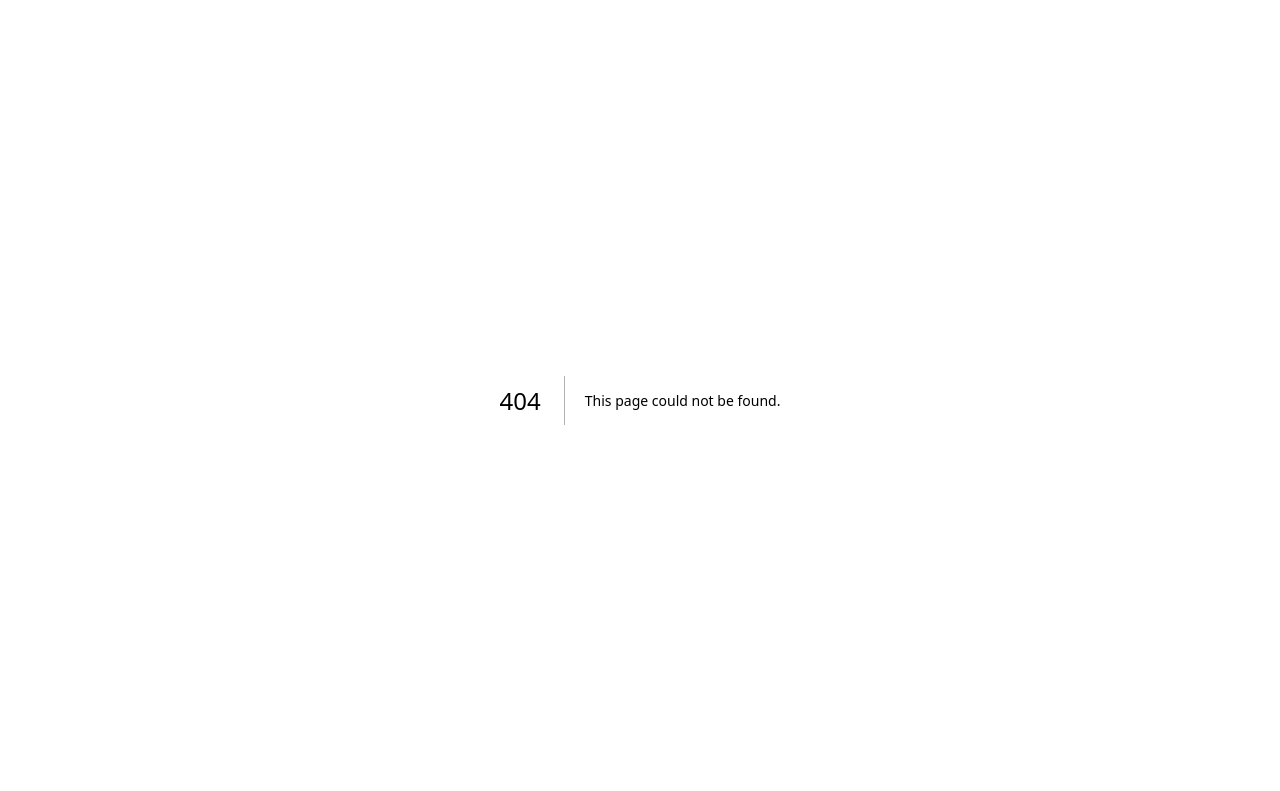
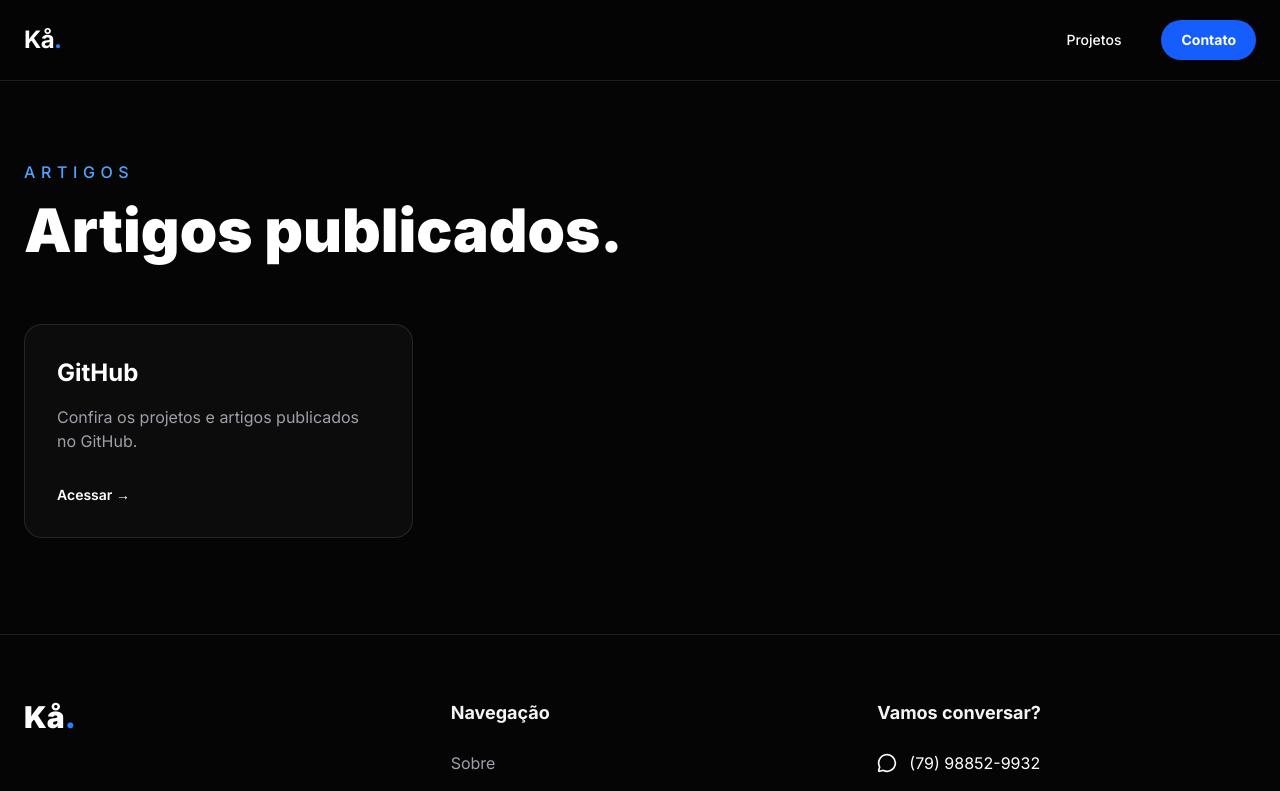
Before and after one commit to kaiquemacieira/PortfolioKaMacieira, a Next.js app: page /artigos in a window 1280 px wide. Before the commit this address had no page. Shown: the top 791 px of the page. Built offline with nearby package versions, Linux system fonts and the light colour scheme.

Commit message:
upgrade2

```diff
--- /dev/null
+++ b/app/artigos/page.tsx
@@ -0,0 +1,42 @@
+import Header from "@/components/Header";
+import Footer from "@/components/Footer";
+
+export default function Artigos() {
+  return (
+    <main className="min-h-screen bg-[#050505] text-white">
+      <Header />
+
+      <section className="bg-[#050505] py-24 pt-40">
+        <div className="mx-auto max-w-7xl px-6">
+          <div className="max-w-3xl">
+            <p className="uppercase tracking-[0.35em] text-blue-400 font-medium">
+              Artigos
+            </p>
+            <h2 className="mt-4 text-4xl font-black md:text-6xl">
+              Artigos publicados.
+            </h2>
+          </div>
+
+          <div className="mt-16 grid gap-8 lg:grid-cols-3">
+            <a
+              href="https://github.com/kaiquemacieira"
+              target="_blank"
+              rel="noopener noreferrer"
+              className="rounded-2xl border border-white/10 bg-white/[0.03] p-8 flex flex-col h-full transition hover:border-blue-500/50"
+            >
+              <h3 className="text-2xl font-bold">GitHub</h3>
+              <p className="mt-4 flex-grow text-zinc-400">
+                Confira os projetos e artigos publicados no GitHub.
+              </p>
+              <span className="mt-8 text-sm font-semibold hover:text-blue-400 transition">
+                Acessar →
+              </span>
+            </a>
+          </div>
+        </div>
+      </section>
+
+      <Footer />
+    </main>
+  );
+}
--- a/components/Footer.tsx
+++ b/components/Footer.tsx
@@ -11,12 +11,8 @@ export default function Footer() {
         {/* Marca */}
         <div>
           <h2 className="text-3xl font-black">
-            KaMacieira<span className="text-blue-500">.</span>
+            Kå<span className="text-blue-500">.</span>
           </h2>
-          <p className="mt-6 max-w-sm leading-7 text-zinc-400">
-            Transformo ideias em plataformas digitais de alta performance.
-            Sites rápidos, seguros e focados em gerar resultados reais para o seu negócio.
-          </p>
         </div>
 
         {/* Navegação */}
@@ -56,7 +52,7 @@ export default function Footer() {
         </div>
       </div>
       <div className="border-t border-white/10 py-6 text-center text-sm text-zinc-500">
-        © {new Date().getFullYear()} KaMacieira. Todos os direitos reservados.
+        © {new Date().getFullYear()} Kå. Todos os direitos reservados.
       </div>
     </footer>
   );
--- a/components/Header.tsx
+++ b/components/Header.tsx
@@ -18,7 +18,7 @@ export default function Header() {
           className="text-2xl font-bold tracking-tight transition hover:text-blue-400"
           onClick={() => setOpen(false)}
         >
-          KaMacieira<span className="text-blue-500">.</span>
+          Kå<span className="text-blue-500">.</span>
         </a>
 
         {/* Desktop */}
--- a/components/sections/Projects.tsx
+++ b/components/sections/Projects.tsx
@@ -1,3 +1,4 @@
+import Link from "next/link";
 import ProjectCard from "@/components/ProjectCard";
 
 const projects = [
@@ -7,10 +8,10 @@ const projects = [
       "Aplicativo desenvolvido para otimizar processos e facilitar o dia a dia dos usuários com uma experiência moderna e intuitiva.",
     technologies: ["React Native", "Expo", "Firebase"],
     demo: "https://cricri-2026.vercel.app/",
-    github: "https://cricri-2026.vercel.app/",
+    github: "https://github.com/kaiquemacieira/fascunderground",
   },
   {
-    title: "Portfolio KaMacieira",
+    title: "Portfolio Kå",
     description:
       "Landing page moderna desenvolvida para apresentar serviços, projetos e facilitar o contato com clientes.",
     technologies: ["Next.js", "Tailwind CSS", "TypeScript"],
@@ -46,8 +47,7 @@ export default function Projects() {
             Trabalhos desenvolvidos.
           </h2>
           <p className="mt-6 text-lg leading-8 text-zinc-400">
-            Alguns dos projetos criados pela KaMacieira utilizando tecnologias
-            modernas, foco em desempenho e uma boa experiência para o usuário.
+            projetos e artigos.
           </p>
         </div>
 
@@ -62,6 +62,21 @@ export default function Projects() {
               github={project.github}
             />
           ))}
+
+          <Link
+            href="/artigos"
+            className="rounded-2xl border border-white/10 bg-white/[0.03] p-8 flex flex-col h-full justify-between transition hover:border-blue-500/50"
+          >
+            <div>
+              <h3 className="text-2xl font-bold">Artigos Publicados</h3>
+              <p className="mt-4 text-zinc-400">
+                Confira os artigos e conteúdos publicados.
+              </p>
+            </div>
+            <span className="mt-8 text-sm font-semibold hover:text-blue-400 transition">
+              Ver artigos →
+            </span>
+          </Link>
         </div>
       </div>
     </section>
```
